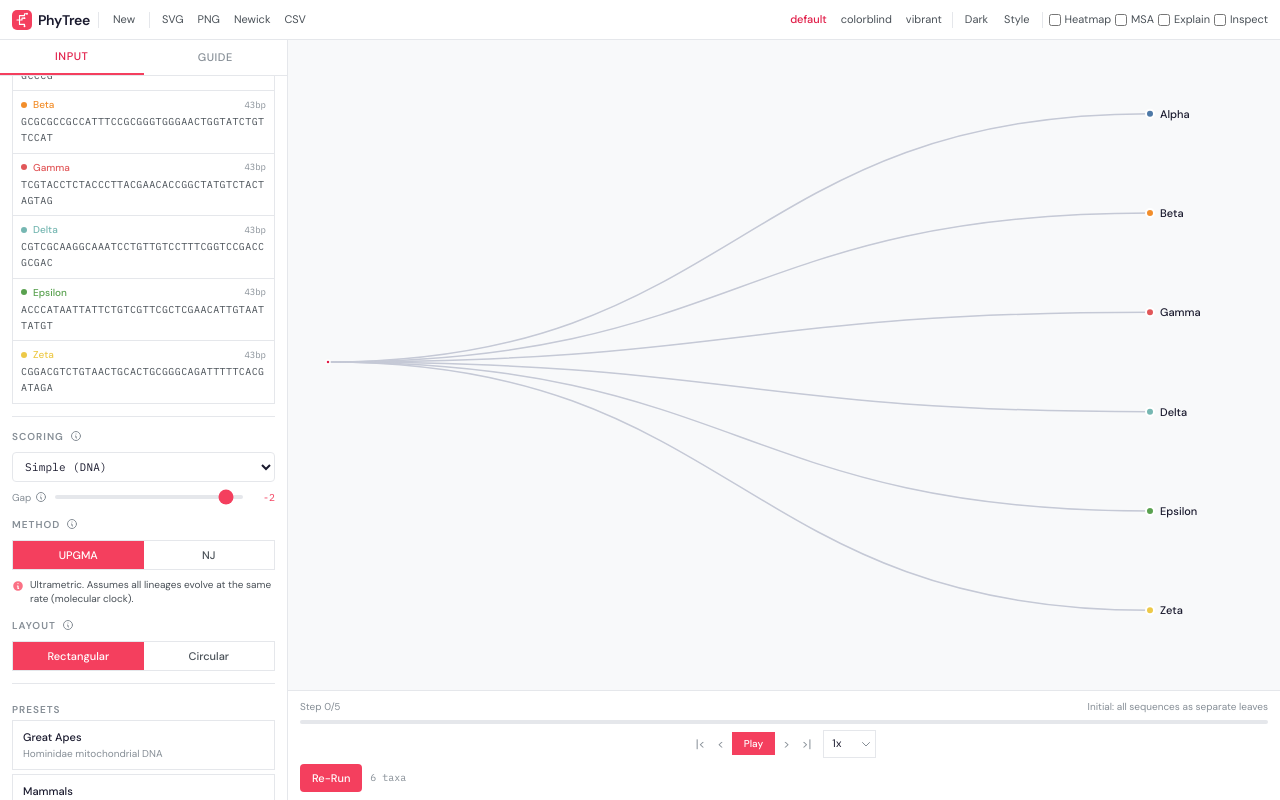
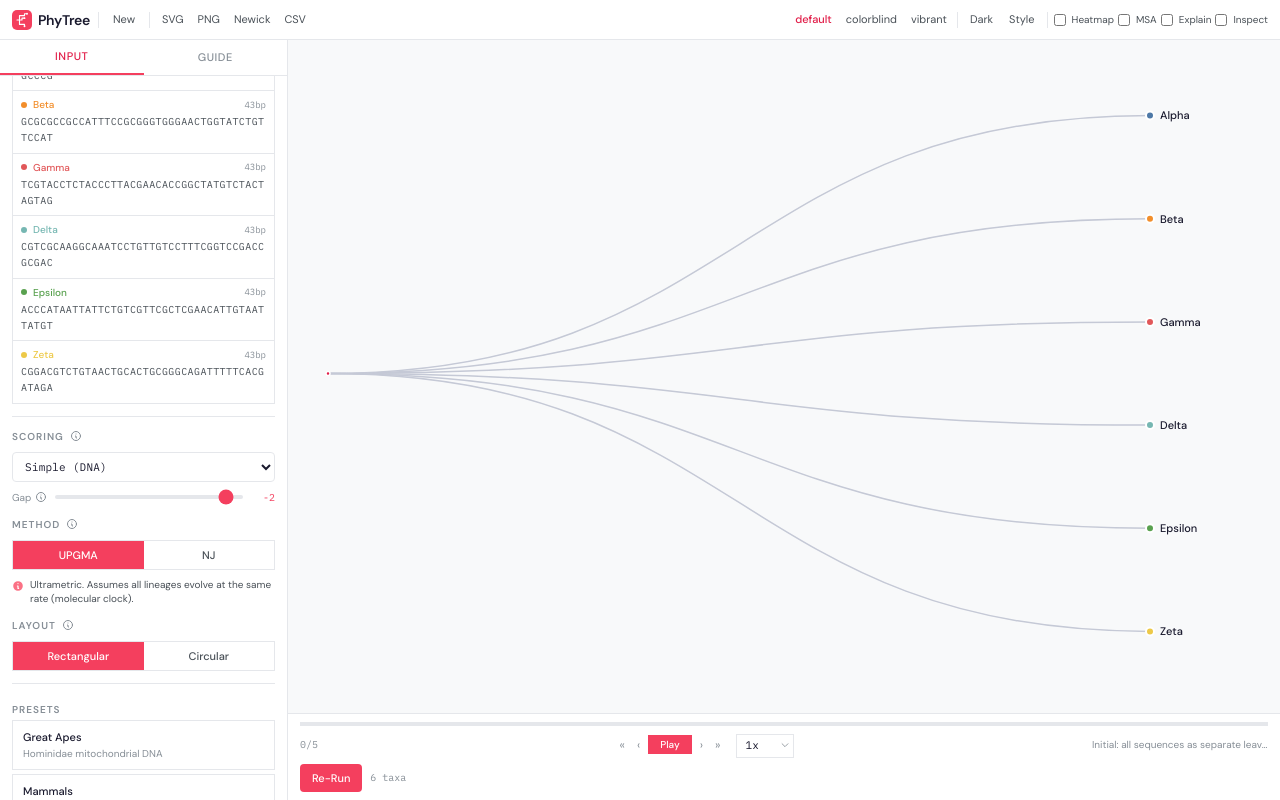
Before and after one commit to Llenoxinn/PHY-TREE---Phylogenetic-Tree-Builder, a React (Vite) app: page / in a window 1280 px wide. Both pictures are taken after typing "Sample" into the empty fields and a click on the button "+ Generate random sequences". Built offline with nearby package versions, Linux system fonts and the light colour scheme.

Commit message:
Panel Behaviors

```diff
--- a/src/App.tsx
+++ b/src/App.tsx
@@ -88,6 +88,10 @@ export default function App() {
       <Header
         onToggleSidebar={() => setSidebarOpen(!sidebarOpen)}
         onToggleRightPanel={() => setRightPanelOpen(!rightPanelOpen)}
+        onTogglePanel={(toggle, isOpen) => {
+          toggle()
+          if (!isOpen && !rightPanelOpen) setRightPanelOpen(true)
+        }}
         hasData={hasData}
       />
 
@@ -194,7 +198,7 @@ export default function App() {
             />
             <aside className={`
               fixed lg:relative inset-y-0 right-0 z-30
-              w-64 flex-shrink-0 border-l border-border bg-surface overflow-y-auto
+              w-72 lg:w-80 flex-shrink-0 border-l border-border bg-surface overflow-y-auto
               transition-transform duration-200 ease-out
             `}>
               <div className="p-2 space-y-3">
--- a/src/components/controls/StepReplayControls.tsx
+++ b/src/components/controls/StepReplayControls.tsx
@@ -45,48 +45,34 @@ export function StepReplayControls() {
 
   return (
     <div className="space-y-1.5">
-      <div className="flex items-center justify-between">
-        <span className="text-[10px] text-text-muted" style={{ fontFamily: 'var(--font-sans)' }}>
-          Step {currentStep}/{steps.length - 1}
-        </span>
-        <span className="text-[10px] text-text-muted max-w-xs truncate" style={{ fontFamily: 'var(--font-sans)' }}>
-          {steps[currentStep]?.description}
-        </span>
-      </div>
-
-      <div className="relative h-1 bg-border rounded-full overflow-hidden">
+      <div className="relative h-1 bg-border overflow-hidden">
         <div
-          className="absolute h-full bg-blush-500 rounded-full transition-all duration-200"
+          className="absolute h-full bg-blush-500 transition-all duration-200"
           style={{ width: `${progress}%` }}
         />
       </div>
 
-      <div className="flex items-center justify-center gap-1">
-        <button onClick={() => goToStep(0)} className="p-1 text-text-muted hover:text-text-primary transition-colors text-xs" title="First step">
-          |&lt;
-        </button>
-        <button onClick={prevStep} className="p-1 text-text-muted hover:text-text-primary transition-colors text-xs" title="Previous step">
-          &lt;
-        </button>
+      <div className="flex items-center justify-between gap-2">
+        <span className="text-[10px] text-text-muted font-mono shrink-0">
+          {currentStep}/{steps.length - 1}
+        </span>
+
+        <div className="flex items-center gap-1">
+          <button onClick={() => goToStep(0)} className="p-1 text-text-muted hover:text-text-primary transition-colors text-xs" title="First step">&laquo;</button>
+          <button onClick={prevStep} className="p-1 text-text-muted hover:text-text-primary transition-colors text-xs" title="Previous step">&lsaquo;</button>
           <button
             onClick={() => isPlaying ? pause() : play()}
-          className="px-3 py-1 bg-blush-500 text-white text-[10px] font-medium hover:bg-blush-600 transition-colors"
-          style={{ fontFamily: 'var(--font-sans)' }}
+            className="px-3 py-0.5 bg-blush-500 text-white text-[10px] font-medium hover:bg-blush-600 transition-colors"
           >
             {isPlaying ? 'Pause' : 'Play'}
           </button>
-        <button onClick={nextStep} className="p-1 text-text-muted hover:text-text-primary transition-colors text-xs" title="Next step">
-          &gt;
-        </button>
-        <button onClick={() => goToStep(steps.length - 1)} className="p-1 text-text-muted hover:text-text-primary transition-colors text-xs" title="Last step">
-          &gt;|
-        </button>
-        <div className="relative ml-1">
+          <button onClick={nextStep} className="p-1 text-text-muted hover:text-text-primary transition-colors text-xs" title="Next step">&rsaquo;</button>
+          <button onClick={() => goToStep(steps.length - 1)} className="p-1 text-text-muted hover:text-text-primary transition-colors text-xs" title="Last step">&raquo;</button>
+          <div className="relative ml-2">
             <select
               value={playSpeed}
               onChange={(e) => setPlaySpeed(Number(e.target.value))}
-            className="text-[10px] border border-border px-2 py-1 bg-surface text-text-primary focus:outline-none appearance-none cursor-pointer pr-5"
-            style={{ fontFamily: 'var(--font-sans)' }}
+              className="text-[10px] border border-border pl-2 pr-5 py-0.5 bg-surface text-text-primary focus:outline-none appearance-none cursor-pointer"
             >
               <option value={2000}>0.5x</option>
               <option value={1000}>1x</option>
@@ -94,12 +80,17 @@ export function StepReplayControls() {
               <option value={200}>5x</option>
             </select>
             <div className="pointer-events-none absolute inset-y-0 right-0 flex items-center pr-1">
-            <svg className="w-3 h-3 text-text-muted" fill="none" stroke="currentColor" viewBox="0 0 24 24">
+              <svg className="w-2.5 h-2.5 text-text-muted" fill="none" stroke="currentColor" viewBox="0 0 24 24">
                 <path strokeLinecap="round" strokeLinejoin="round" strokeWidth={2} d="M19 9l-7 7-7-7" />
               </svg>
             </div>
           </div>
         </div>
+
+        <span className="text-[10px] text-text-muted truncate text-right max-w-44" title={steps[currentStep]?.description}>
+          {steps[currentStep]?.description}
+        </span>
+      </div>
     </div>
   )
 }
--- a/src/components/info/AlgorithmExplainer.tsx
+++ b/src/components/info/AlgorithmExplainer.tsx
@@ -81,22 +81,11 @@ export function AlgorithmExplainer() {
 
       {steps.length > 0 && (
         <div className="border-t border-border pt-2">
-          <div className="flex items-center justify-between mb-1">
-            <span className="text-[10px] text-text-muted" style={{ fontFamily: 'var(--font-sans)' }}>
-              Progress
-            </span>
-            <span className="text-[10px] text-text-muted font-mono">
-              {currentStep}/{steps.length - 1}
-            </span>
-          </div>
-          <div className="relative h-1 bg-border rounded-full overflow-hidden mb-2">
-            <div
-              className="absolute h-full bg-blush-500 rounded-full transition-all duration-200"
-              style={{ width: `${steps.length > 1 ? (currentStep / (steps.length - 1)) * 100 : 0}%` }}
-            />
-          </div>
           <p className="text-xs text-text-secondary leading-relaxed" style={{ fontFamily: 'var(--font-sans)' }}>
             {steps[currentStep]?.description}
+          </p>
+          <p className="text-[10px] text-text-muted mt-1 font-mono">
+            Step {currentStep}/{steps.length - 1}
           </p>
         </div>
       )}
--- a/src/components/input/SequenceInput.tsx
+++ b/src/components/input/SequenceInput.tsx
@@ -23,13 +23,13 @@ export function SequenceInput() {
         <div className="flex items-center gap-2">
           {hasSeqs && (
             <span className="text-[10px] text-text-muted font-mono">
-              {sequences.length} seqs
+              {sequences.length} seq{sequences.length > 1 ? 's' : ''}
             </span>
           )}
           {hasSeqs && (
             <button
               onClick={() => setIsEditing(!isEditing)}
-              className="text-[10px] text-text-muted hover:text-text-primary transition-colors"
+              className="text-[10px] text-text-muted hover:text-blush-500 dark:hover:text-blush-400 transition-colors"
             >
               {isEditing ? 'Done' : 'Edit'}
             </button>
--- a/src/components/layout/Header.tsx
+++ b/src/components/layout/Header.tsx
@@ -10,10 +10,11 @@ import { PhyTreeLogo } from './PhyTreeLogo'
 interface HeaderProps {
   onToggleSidebar: () => void
   onToggleRightPanel: () => void
+  onTogglePanel: (toggle: () => void, isOpen: boolean) => void
   hasData: boolean
 }
 
-export function Header({ onToggleSidebar, onToggleRightPanel, hasData }: HeaderProps) {
+export function Header({ onToggleSidebar, onToggleRightPanel, onTogglePanel, hasData }: HeaderProps) {
   const { palette, setPalette, theme, setTheme, toggleHeatmap, toggleExplainer, toggleNodePanel, showHeatmap, showExplainer, showNodePanel, showTreeSettings, toggleTreeSettings, showMSA, toggleMSA } = useUIStore()
   const { exportSVG, exportPNG } = useExport()
   const { fullTree } = useTreeStore()
@@ -140,9 +141,9 @@ export function Header({ onToggleSidebar, onToggleRightPanel, hasData }: HeaderP
           { label: 'Explain', checked: showExplainer, toggle: toggleExplainer },
           { label: 'Inspect', checked: showNodePanel, toggle: toggleNodePanel },
         ].map(item => (
-          <label key={item.label} className="hidden md:flex items-center gap-1 text-text-secondary hover:text-text-primary cursor-pointer select-none">
-            <input type="checkbox" checked={item.checked} onChange={item.toggle} className="w-3 h-3 accent-blush-500 rounded-sm" />
-            {item.label}
+          <label key={item.label} className="hidden md:flex items-center gap-1.5 text-text-secondary hover:text-text-primary cursor-pointer select-none">
+            <input type="checkbox" checked={item.checked} onChange={() => onTogglePanel(item.toggle, item.checked)} className="w-3 h-3 accent-blush-500 rounded-sm" />
+            <span className="text-[10px]">{item.label}</span>
           </label>
         ))}
 
--- a/src/components/visualization/MSAViewer.tsx
+++ b/src/components/visualization/MSAViewer.tsx
@@ -44,8 +44,13 @@ export function MSAViewer() {
   return (
     <div className="space-y-1.5">
       <label className="text-[10px] font-semibold text-text-muted uppercase tracking-widest">Multiple Sequence Alignment</label>
-      <div className="border border-border bg-surface-alt overflow-x-auto max-h-64">
+      <div className="border border-border bg-surface-alt overflow-x-auto max-h-72">
         <div className="font-mono text-[9px] leading-relaxed whitespace-nowrap p-1.5" style={{ letterSpacing: '0.04em' }}>
+          {cols > 60 && (
+            <div className="text-[7px] text-text-muted text-center pb-0.5 border-b border-border mb-0.5 sticky top-0 bg-surface-alt z-10">
+              Scroll right for more columns ({cols} total)
+            </div>
+          )}
           <div className="flex items-center gap-1 mb-0.5 pb-0.5 border-b border-border sticky top-0 bg-surface-alt z-10">
             <span className="w-14 flex-shrink-0 text-text-muted">Pos</span>
             {Array.from({ length: cols }, (_, i) => (
```
Lines whose indentation alone changed are shown as unchanged.
